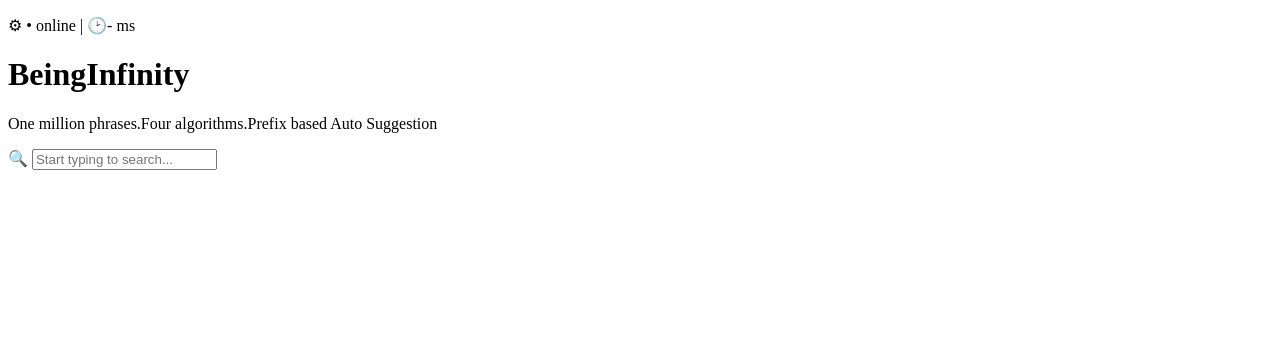
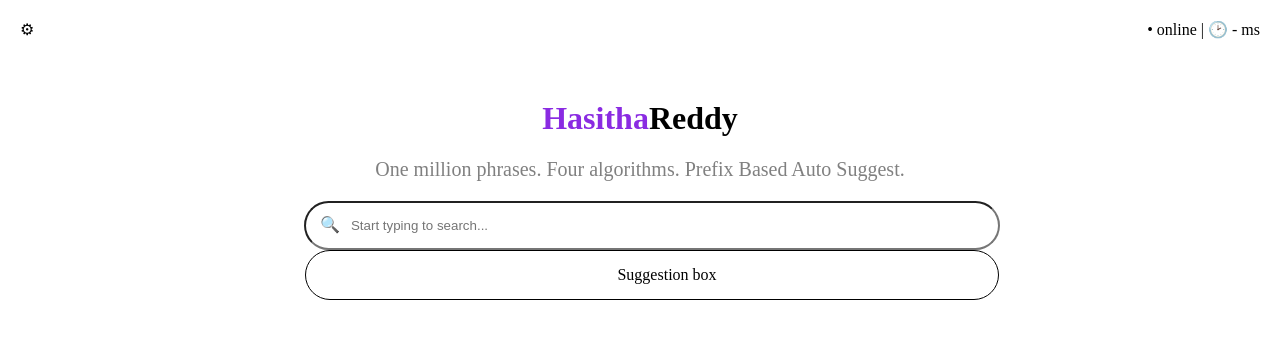
Before and after one commit to hasitha-csef/auto-suggest, a website: page frontend/pages/auto-suggest.html in a window 1280 px wide. Drawn offline with Linux system fonts and the light colour scheme.

Commit message:
suggestion-box

```diff
--- a/frontend/pages/auto-suggest.html
+++ b/frontend/pages/auto-suggest.html
@@ -4,12 +4,71 @@
     <meta charset="UTF-8">
     <meta name="viewport" content="width=device-width, initial-scale=1.0">
     <title>Document</title>
+    <style>
+        .left{
+            position: fixed;
+            left:20px;
+            top:20px;
+        }
+
+        .right{
+            position: fixed;
+            right:20px;
+            top:20px;
+        }
+
+        .main{
+            text-align: center;
+            margin-top: 100px;
+        }
+
+        .first-color{
+            color:blueviolet;
+        }
+
+        p{
+            color:gray;
+            font-size: 20px;
+        }
+
+        .lens{
+            position:relative;
+            left:40px
+        }
+        .search{
+            padding: 15px 15px 15px 45px;
+            border-radius: 30px;
+            width:50%
+        }
+        #suggestion-box{
+            border: 1px solid black;
+            width:50%;
+            padding:15px 15px 15px 45px;
+            margin-left:23.5%;
+            border-radius:30px;
+
+        }
+    </style>
+
+
 </head>
+
 <body>
-    <p>&#9881 &#8226 online | &#128337- ms</p>
-    <h1>BeingInfinity</h1>
-    <p> One million phrases.Four algorithms.Prefix based Auto Suggestion </p>
-     <span>&#128269</span>
-     <input type=text" placeholder="Start typing to search...">
+    <div>
+    <span class="left">&#9881 </span>
+    <span class="right">&#8226 online | &#128337; - ms</span>
+    </div>
+
+    <div class="main">
+    <h1><span class="first-color">Hasitha</span><span class="last-color" >Reddy</span></h1>
+    <p>One million phrases. Four algorithms. Prefix Based Auto Suggest.</p>
+    <span>
+        <span class="lens">&#128269;</span>
+            <input type="text" class="search"   placeholder="Start typing to search...">
+    </span>
+    <div id="suggestion-box">
+        Suggestion box
+    </div>
+</div>
 </body>
 </html>
```
